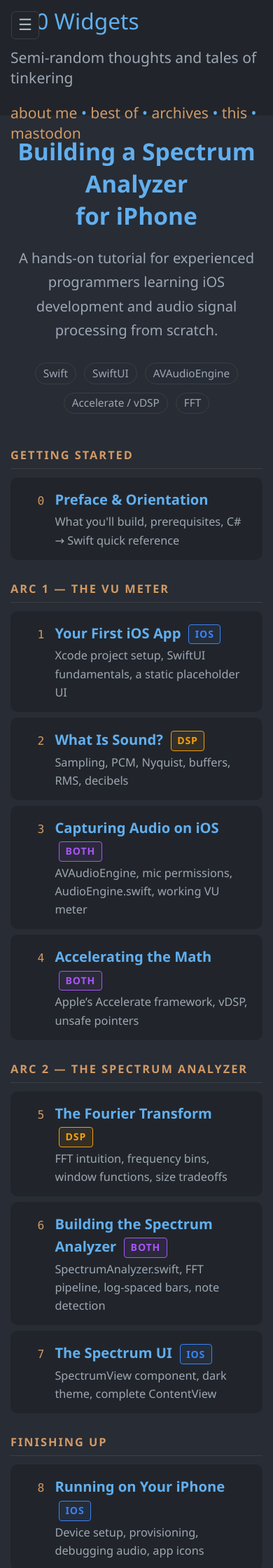
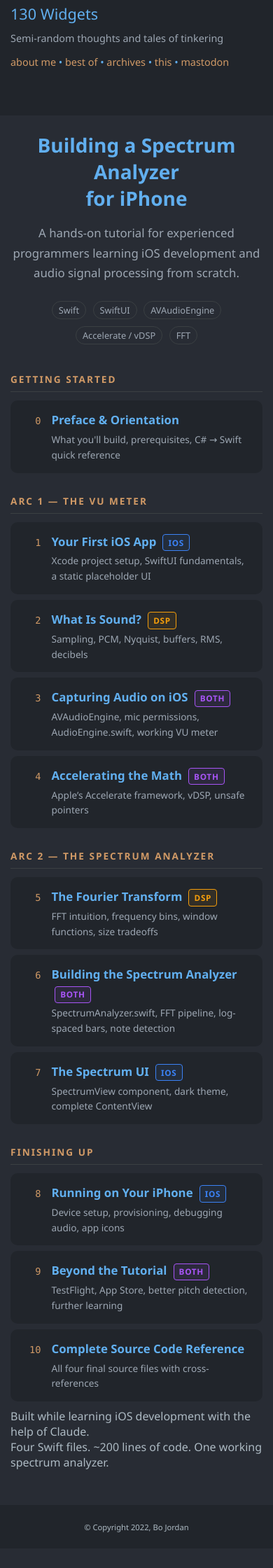
Before and after one commit to bojordan/bojordan.github.io, a Jekyll site: the page built from projects/spectrum-analyzer/tutorial/index.html, in a window 390 px wide. Shown: the top 2240 px of the page at 70% size. Built offline with Jekyll 4.4.1, drawn with Linux system fonts in a browser that asks for light colours; nearby versions of some CDN libraries; after the commit the page ends 2212 px from its top, so only the background shows below that.

Commit message:
Update site layout

```diff
--- a/_layouts/default.html
+++ b/_layouts/default.html
@@ -2,6 +2,7 @@
 <html>
   <head>
     <meta charset="utf-8">
+    <meta name="viewport" content="width=device-width, initial-scale=1">
     <title>{{ page.title }}</title>
     <link rel="stylesheet" href="/assets/css/styles.css">
   </head>
--- a/_layouts/spectrum.html
+++ b/_layouts/spectrum.html
@@ -11,6 +11,7 @@
   /* Positioned 20px left of the container's left edge.
      Container left edge = 50% - 400px, so sidebar left = 50% - 400px - 20px - 200px */
   .spectrum-sidebar {
+    display: none;
     position: fixed;
     left: calc(50% - 620px);
     width: 200px;
@@ -58,9 +59,9 @@
   /* ---- Content area (no layout changes to section#posts) ---- */
   .spectrum-wrap { max-width: 100%; }
 
-  /* ---- Hamburger button (hidden on wide screens) ---- */
+  /* ---- Hamburger button (hidden until JS populates sidebar) ---- */
   .spectrum-toggle {
-    display: none;
+    display: none !important;
     position: fixed;
     top: 1rem;
     left: 1rem;
@@ -88,7 +89,7 @@
 
   /* ---- When viewport too narrow for margin sidebar, switch to hamburger ---- */
   @media (max-width: 1240px) {
-    .spectrum-toggle { display: block; }
+    .spectrum-toggle { display: none !important; }
     .spectrum-sidebar {
       left: 0;
       width: 280px;
--- a/_sass/main.scss
+++ b/_sass/main.scss
@@ -257,12 +257,12 @@
 /* iPhone-sized screens */
 @media (max-width: 520px) {
     body {
-        font-size: 1.2em;
+        font-size: 1em;
     }
 
     #masthead {
         width: 100%;
-        font-size: 1.1em;
+        font-size: 0.9em;
     }
 
     #masthead h1 {
```
Also changed, not shown: other parts of _layouts/spectrum.html (+5 -1 lines).
